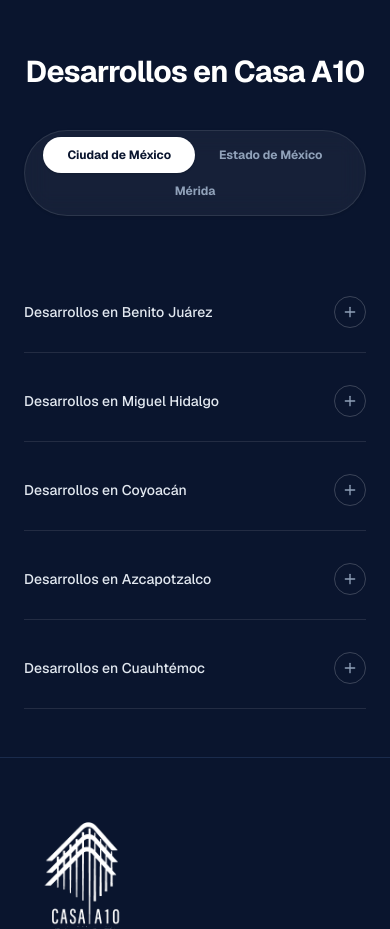
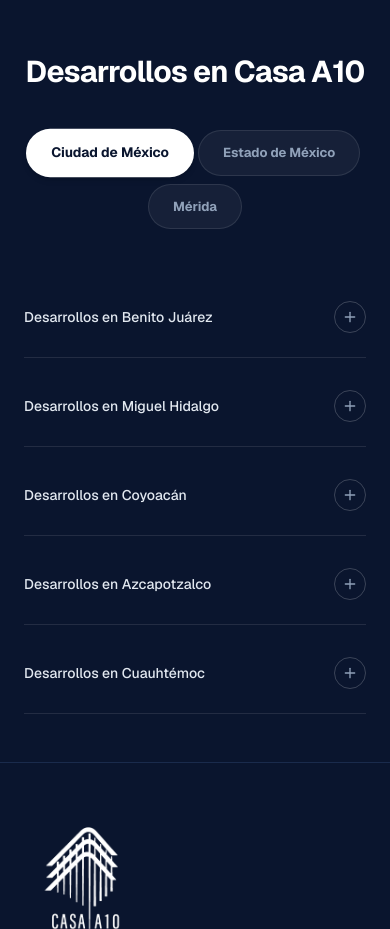
Before and after one commit to Flouviamx/casaa10, a Next.js app: page /contacto in a window 390 px wide. Shown: the part 3280-4209 px from the top of the page. Built offline with nearby package versions, Linux system fonts and the light colour scheme.

Commit message:
style: fix mobile wrap issue on footer city toggles by making them independent pill buttons

```diff
--- a/src/components/layout/Footer.tsx
+++ b/src/components/layout/Footer.tsx
@@ -67,22 +67,20 @@
           </h2>
 
           {/* Toggles de Ciudad */}
-          <div className="flex justify-center mb-16">
-            <div className="bg-white/5 border border-white/10 rounded-full p-1.5 inline-flex flex-wrap justify-center shadow-sm backdrop-blur-md">
+          <div className="flex flex-wrap justify-center gap-2 md:gap-3 mb-14">
             {Object.keys(directoryData).map(city => (
               <button
                 key={city}
                 onClick={() => setActiveCity(city)}
-                  className={`px-6 py-2.5 rounded-full text-xs font-bold transition-all duration-300 ${
+                className={`px-6 py-3 rounded-full text-[13px] md:text-sm font-bold transition-all duration-300 ${
                   activeCity === city
-                      ? "bg-white text-[#0a152e] shadow-sm"
-                      : "text-slate-400 hover:text-white hover:bg-white/10"
+                    ? "bg-white text-[#0a152e] shadow-md scale-105"
+                    : "bg-white/5 border border-white/10 text-slate-400 hover:text-white hover:bg-white/10"
                 }`}
               >
                 {city}
               </button>
             ))}
-            </div>
           </div>
 
           {/* Grid de Acordeones */}
```
Lines whose indentation alone changed are shown as unchanged.
